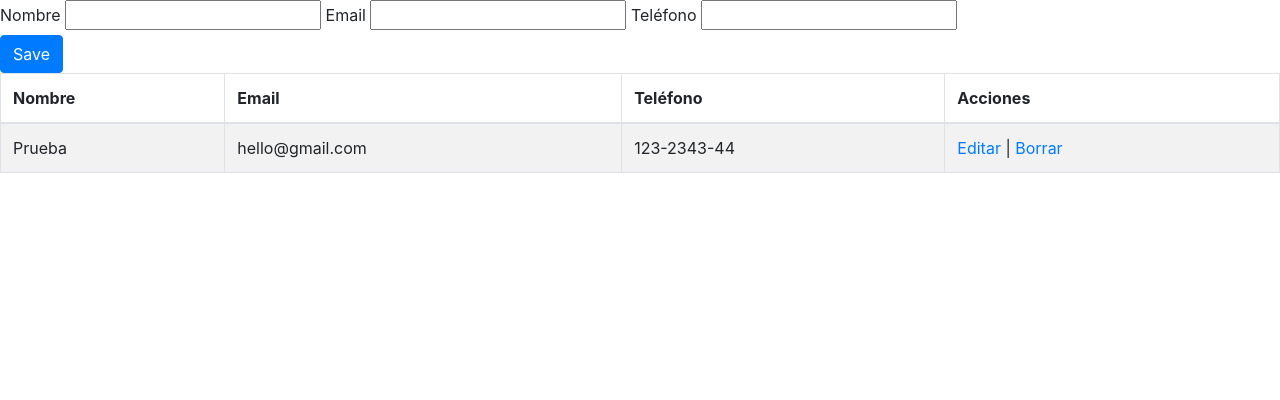
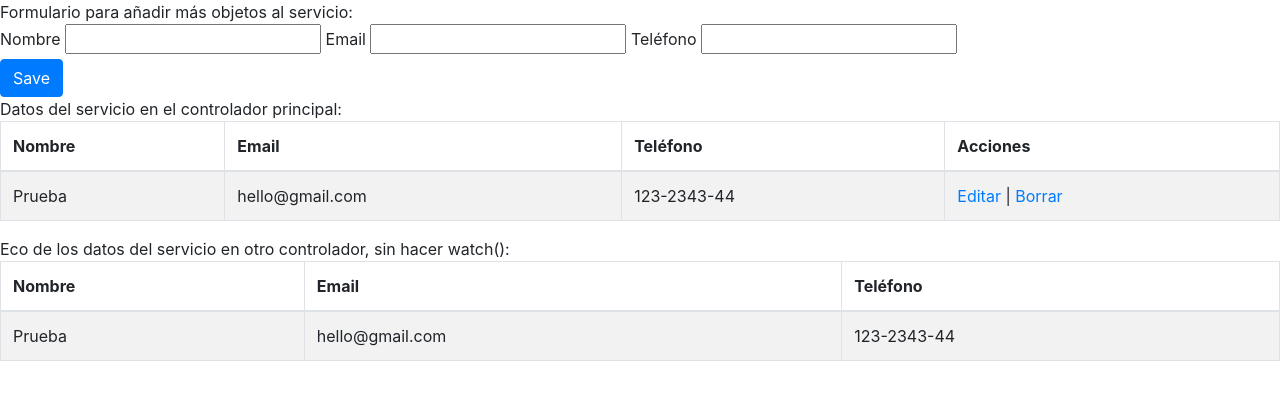
Before and after one commit to marcosjrs/angularjs_ejemplo_services, a plain HTML site: page index.html in a window 1280 px wide. Drawn offline with nearby package versions, Linux system fonts and the light colour scheme.

Commit message:
Eco de datos contenidos en servicio, desde otro controlller 'sin hacer' un watch

```diff
--- a/app.js
+++ b/app.js
@@ -53,7 +53,8 @@ module.service('ContactService', function () {
     }
 });
 
-module.controller('ContactController', function ($scope, ContactService) {
+module
+.controller('ContactController', function ($scope, ContactService) {
 
     $scope.contactos = ContactService.list();
 
@@ -73,5 +74,9 @@ module.controller('ContactController', function ($scope, ContactService) {
         $scope.nuevocontacto = angular.copy(ContactService.get(id));
     }
 })
+.controller('CheckServiceController', function ($scope, ContactService) {
+    $scope.contactos = ContactService.list();
+})
+
 
 /* fuente original: https://jsfiddle.net/viralpatel/72vT5*/
--- a/index.html
+++ b/index.html
@@ -7,7 +7,9 @@
     <link rel="stylesheet" type="text/css" href="https://getbootstrap.com/2.3.2/assets/css/bootstrap.css">
 </head>
 <body>
-    <div ng-app="app" ng-controller="ContactController">
+    <div ng-app="app">
+        <div>Formulario para añadir más objetos al servicio:</div>
+        <div ng-controller="ContactController">
             <form class="well">
                 <label>Nombre</label>
                 <input type="text" nombre="nombre" ng-model="nuevocontacto.nombre" />
@@ -19,6 +21,8 @@
                 <input type="hidden" ng-model="nuevocontacto.id" />
                 <input type="button" value="Save" ng-click="saveContact()" class="btn btn-primary" />
             </form>
+
+            <div>Datos del servicio en el controlador principal:</div>
             <table class="table table-striped table-bordered">
                 <thead>
                     <tr>
@@ -39,6 +43,28 @@
                 </tbody>
             </table>
         </div>
+
+        <div>Eco de los datos del servicio en otro controlador, sin hacer watch():</div>
+        <div ng-controller="CheckServiceController">
+                <table class="table table-striped table-bordered">
+                    <thead>
+                        <tr>
+                            <th>Nombre</th>
+                            <th>Email</th>
+                            <th>Teléfono</th>
+                        </tr>
+                    </thead>
+                    <tbody>
+                        <tr ng-repeat="contacto in contactos">
+                            <td>{{ contacto.nombre }}</td>
+                            <td>{{ contacto.email }}</td>
+                            <td>{{ contacto.telefono }}</td>
+                        </tr>
+                    </tbody>
+                </table>
+        </div>
+
+    </div>
     <script type="text/javascript" src="app.js"></script>
 </body>
 </html>
```
Lines whose indentation alone changed are shown as unchanged.
